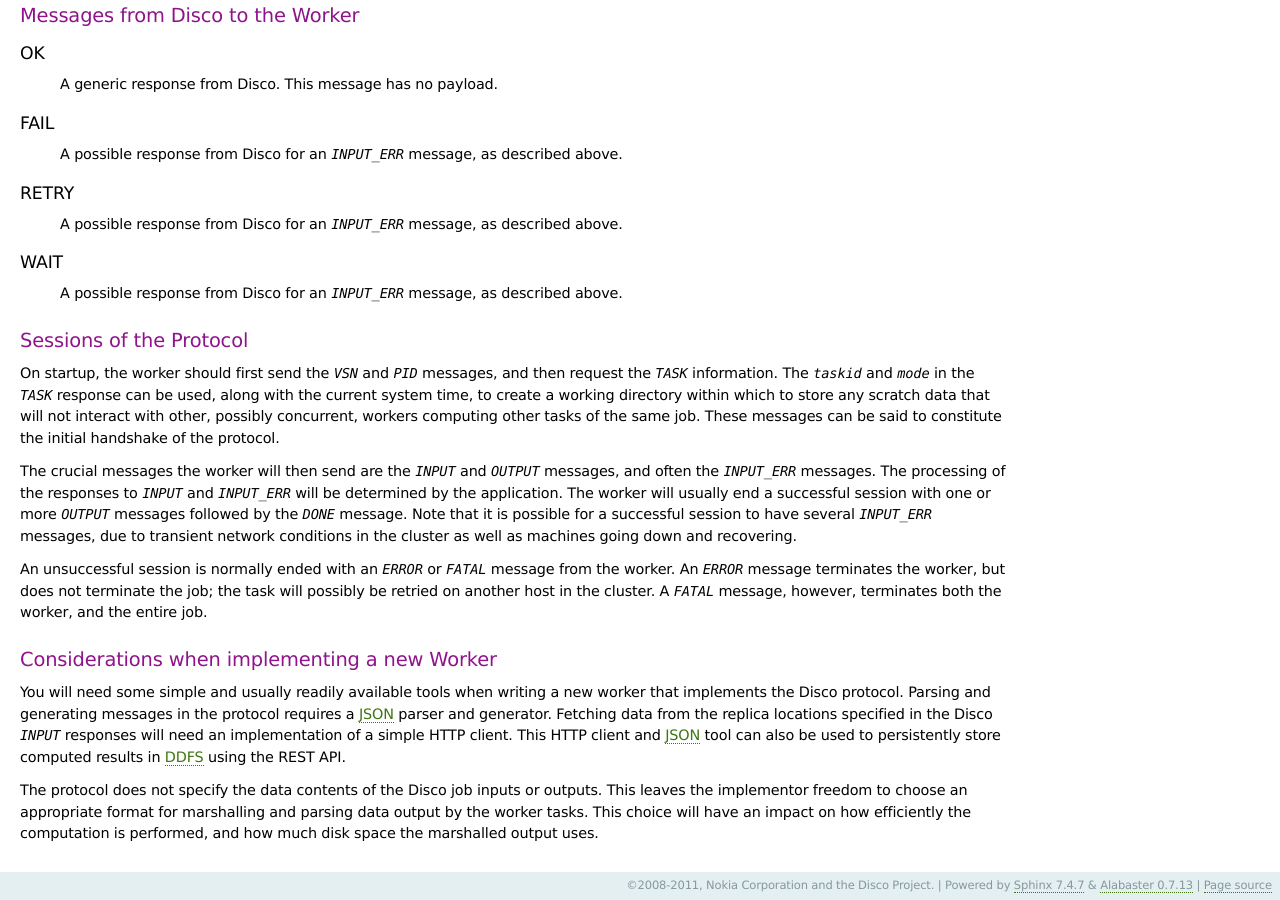
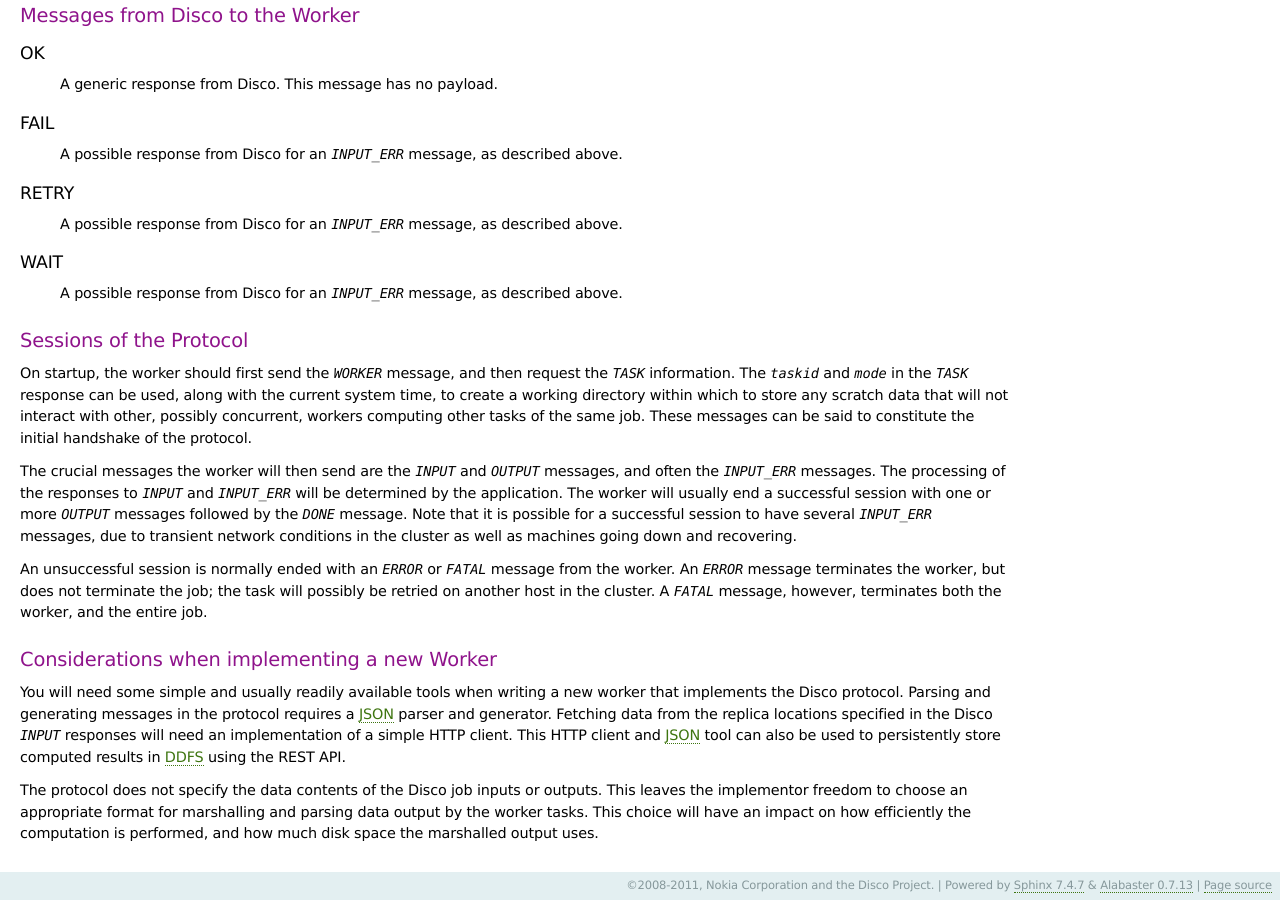
Before and after one commit to discoproject/disco, a Sphinx documentation site: the page built from doc/howto/worker.rst, in a window 1280 px wide and 900 px high, scrolled down 4609 px. Built offline with Sphinx 7.4.7, drawn with Linux system fonts in a browser that asks for light colours.

Commit message:
remove VSN message from worker_runtime and docs

```diff
--- a/doc/howto/worker.rst
+++ b/doc/howto/worker.rst
@@ -373,8 +373,8 @@ WAIT
 Sessions of the Protocol
 ========================
 
-On startup, the worker should first send the `VSN` and `PID` messages,
-and then request the `TASK` information.  The `taskid` and `mode` in
+On startup, the worker should first send the `WORKER` message, and
+then request the `TASK` information.  The `taskid` and `mode` in
 the `TASK` response can be used, along with the current system time,
 to create a working directory within which to store any scratch data
 that will not interact with other, possibly concurrent, workers
```
Also changed, not shown: 1 other file.
